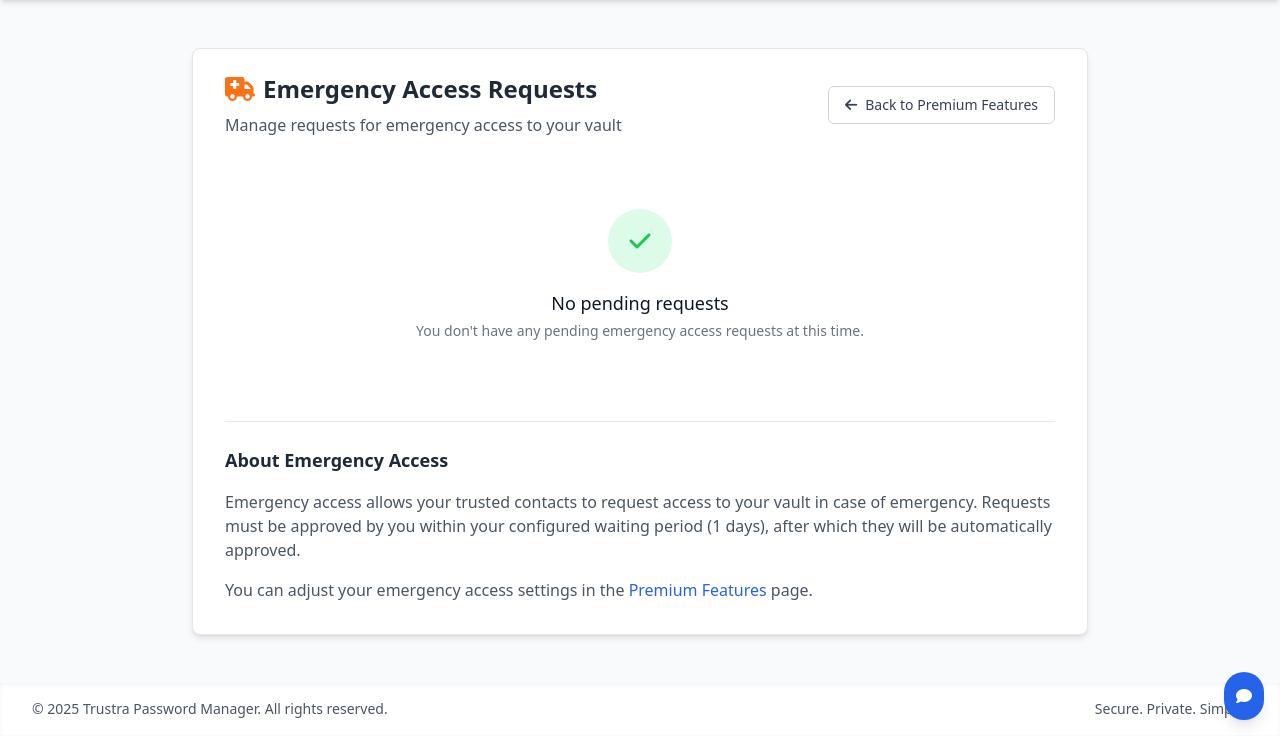
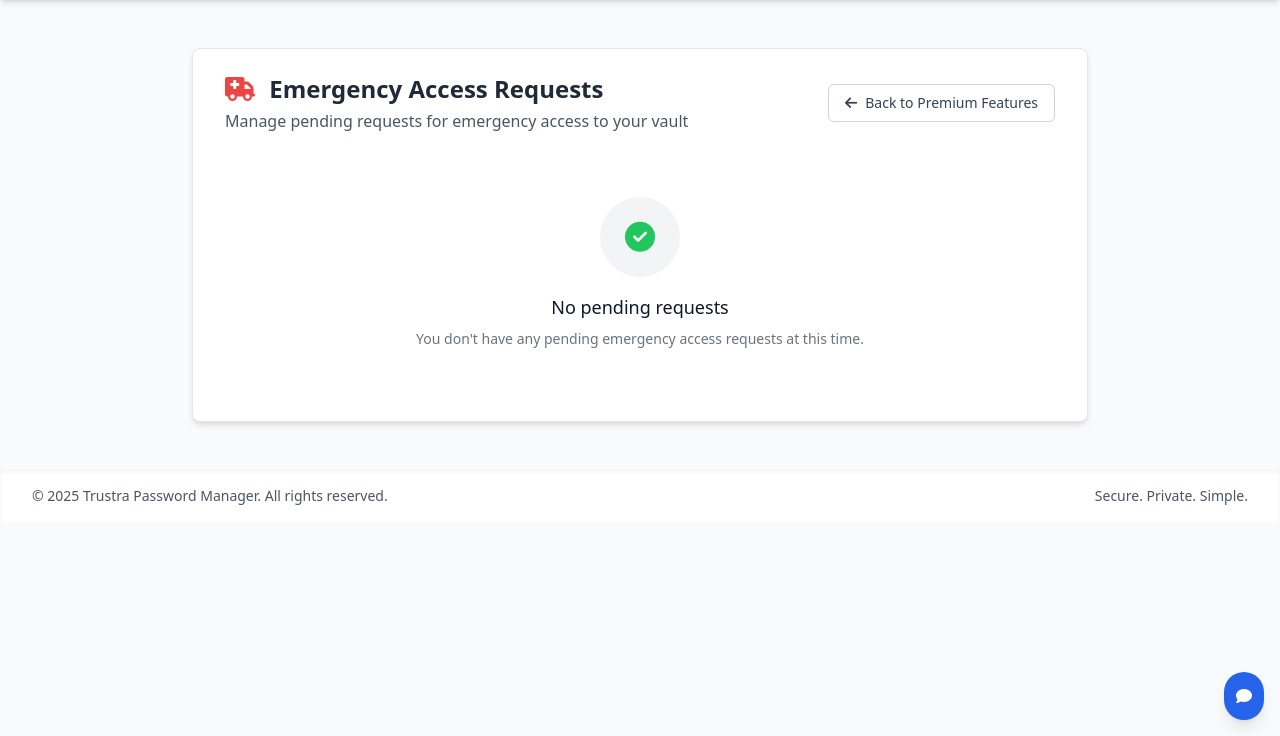
Before and after one commit to hxviihxxck/Trustra, a Flask app: page /premium/emergency-requests in a window 1280 px wide. Shown: the part 64-800 px from the top of the page. Run offline with Flask 3, Linux system fonts and the light colour scheme; a user stored in the database is signed in; tables that the repository leaves empty hold one stand-in row (values such as "Sample post"); some libraries are stand-ins or nearby versions.

Commit message:
Provide users with a way to request emergency access to their vault
Implements the emergency access feature by adding the emergency_bp blueprint, a link to the login page, and improves the UI.

Replit-Commit-Author: Agent
Replit-Commit-Session-Id: c424f8fa-27e8-4d95-9c69-c8446b67b617
Replit-Commit-Screenshot-Url: https://storage.googleapis.com/screenshot-production-us-central1/7680f08e-5d88-4f7d-a27c-555d6f1d0765/1aca4f9c-0fb2-47f8-aba4-8be1c54be29f.jpg

```diff
--- a/main.py
+++ b/main.py
@@ -1,8 +1,10 @@
 from app import app, db  # noqa: F401
 from chat import chat_bp, ChatMessage
+from routes_emergency import emergency_bp
 
 # Register blueprints
 app.register_blueprint(chat_bp)
+app.register_blueprint(emergency_bp)
 
 # Make sure database tables are created
 with app.app_context():
--- a/premium.py
+++ b/premium.py
@@ -337,7 +337,9 @@ def view_emergency_requests():
             status='pending'
         ).all()
 
-        return render_template('premium/emergency_requests.html', requests=requests)
+        return render_template('premium/emergency_requests.html',
+                              requests=requests,
+                              now=datetime.utcnow())
     except Exception as e:
         logging.error(f"Error retrieving emergency requests: {str(e)}")
         flash('An error occurred while retrieving emergency access requests.', 'danger')
--- a/templates/premium/emergency_requests.html
+++ b/templates/premium/emergency_requests.html
@@ -5,17 +5,17 @@
 {% block content %}
 <div class="fade-in max-w-4xl mx-auto">
     <div class="bg-white dark:bg-gray-800 shadow-md rounded-lg px-8 pt-6 pb-8 mb-4 border border-gray-200 dark:border-gray-700">
-        <div class="flex items-center justify-between mb-6">
+        <div class="flex justify-between items-center mb-6">
             <div>
-                <h1 class="text-2xl font-bold text-gray-800 dark:text-white flex items-center">
-                    <i class="fas fa-ambulance text-orange-500 mr-2"></i>
+                <h1 class="text-2xl font-bold text-gray-800 dark:text-white">
+                    <i class="fas fa-ambulance text-red-500 mr-2"></i>
                     Emergency Access Requests
                 </h1>
-                <p class="text-gray-600 dark:text-gray-400 mt-2">
-                    Manage requests for emergency access to your vault
+                <p class="text-gray-600 dark:text-gray-400 mt-1">
+                    Manage pending requests for emergency access to your vault
                 </p>
             </div>
-            <a href="{{ url_for('subscription.premium_features') }}" class="inline-flex items-center px-4 py-2 border border-gray-300 dark:border-gray-600 text-sm font-medium rounded-md text-gray-700 dark:text-gray-300 bg-white dark:bg-gray-700 hover:bg-gray-50 dark:hover:bg-gray-600 focus:outline-none focus:ring-2 focus:ring-offset-2 focus:ring-primary-500">
+            <a href="{{ url_for('subscription.premium_features') }}" class="inline-flex items-center px-4 py-2 border border-gray-300 dark:border-gray-600 text-sm font-medium rounded-md text-gray-700 dark:text-gray-300 bg-white dark:bg-gray-700 hover:bg-gray-50 dark:hover:bg-gray-600 focus:outline-none focus:ring-2 focus:ring-offset-2 focus:ring-indigo-500">
                 <i class="fas fa-arrow-left mr-2"></i>
                 Back to Premium Features
             </a>
@@ -24,97 +24,56 @@
         {% if requests %}
             <div class="space-y-6">
                 {% for request in requests %}
-                    <div class="bg-orange-50 dark:bg-orange-900/30 rounded-lg p-6 border border-orange-200 dark:border-orange-800">
-                        <div class="flex flex-col md:flex-row md:items-start justify-between">
-                            <div class="mb-4 md:mb-0">
-                                <h3 class="text-lg font-semibold text-gray-800 dark:text-white">
-                                    Emergency Access Request
+                    <div class="bg-red-50 dark:bg-red-900 rounded-lg overflow-hidden shadow border border-red-200 dark:border-red-700">
+                        <div class="px-4 py-5 sm:p-6">
+                            <div class="sm:flex sm:items-start sm:justify-between">
+                                <div>
+                                    <h3 class="text-lg leading-6 font-medium text-gray-900 dark:text-white">
+                                        Emergency Access Request from {{ request.requester_email }}
                                     </h3>
-                                <div class="mt-2 space-y-2">
-                                    <div class="flex items-start">
-                                        <div class="flex-shrink-0 h-5 w-5 text-gray-400">
-                                            <i class="fas fa-envelope"></i>
-                                        </div>
-                                        <div class="ml-3">
-                                            <p class="text-sm text-gray-700 dark:text-gray-300">
-                                                <span class="font-medium">Requestor:</span> {{ request.requester_email }}
+                                    <div class="mt-2 max-w-xl text-sm text-gray-500 dark:text-gray-300">
+                                        <p>This person is requesting emergency access to your vault.</p>
+                                        <p class="mt-1">
+                                            <span class="font-semibold">Requested:</span> {{ request.requested_at.strftime('%Y-%m-%d %H:%M') }}
+                                        </p>
+                                        <p class="mt-1">
+                                            <span class="font-semibold">Auto-approved after:</span> {{ request.expires_at.strftime('%Y-%m-%d %H:%M') }}
+                                            ({{ (request.expires_at - now).days }} days remaining)
                                         </p>
                                     </div>
                                 </div>
-                                    <div class="flex items-start">
-                                        <div class="flex-shrink-0 h-5 w-5 text-gray-400">
-                                            <i class="fas fa-calendar"></i>
-                                        </div>
-                                        <div class="ml-3">
-                                            <p class="text-sm text-gray-700 dark:text-gray-300">
-                                                <span class="font-medium">Requested:</span> {{ request.requested_at.strftime('%Y-%m-%d %H:%M') }}
-                                            </p>
-                                        </div>
-                                    </div>
-                                    <div class="flex items-start">
-                                        <div class="flex-shrink-0 h-5 w-5 text-gray-400">
-                                            <i class="fas fa-hourglass-half"></i>
-                                        </div>
-                                        <div class="ml-3">
-                                            <p class="text-sm text-gray-700 dark:text-gray-300">
-                                                <span class="font-medium">Auto-Approval:</span> {{ request.expires_at.strftime('%Y-%m-%d %H:%M') }}
-                                            </p>
-                                        </div>
-                                    </div>
-                                </div>
-                            </div>
-
-                            <div class="flex flex-col space-y-2">
+                                <div class="mt-5 sm:mt-0 sm:ml-6 sm:flex sm:flex-shrink-0 sm:items-center">
+                                    <div class="flex space-x-3">
                                         <form action="{{ url_for('premium.handle_emergency_request', request_id=request.id, action='approve') }}" method="POST">
                                             <input type="hidden" name="csrf_token" value="{{ csrf_token() }}">
-                                    <button type="submit" class="w-full inline-flex justify-center items-center px-4 py-2 border border-transparent text-sm font-medium rounded-md shadow-sm text-white bg-green-600 hover:bg-green-700 focus:outline-none focus:ring-2 focus:ring-offset-2 focus:ring-green-500">
+                                            <button type="submit" class="inline-flex items-center px-4 py-2 border border-transparent text-sm font-medium rounded-md shadow-sm text-white bg-green-600 hover:bg-green-700 focus:outline-none focus:ring-2 focus:ring-offset-2 focus:ring-green-500">
                                                 <i class="fas fa-check mr-2"></i> Approve
                                             </button>
                                         </form>
-
                                         <form action="{{ url_for('premium.handle_emergency_request', request_id=request.id, action='deny') }}" method="POST">
                                             <input type="hidden" name="csrf_token" value="{{ csrf_token() }}">
-                                    <button type="submit" class="w-full inline-flex justify-center items-center px-4 py-2 border border-transparent text-sm font-medium rounded-md shadow-sm text-white bg-red-600 hover:bg-red-700 focus:outline-none focus:ring-2 focus:ring-offset-2 focus:ring-red-500">
+                                            <button type="submit" class="inline-flex items-center px-4 py-2 border border-transparent text-sm font-medium rounded-md shadow-sm text-white bg-red-600 hover:bg-red-700 focus:outline-none focus:ring-2 focus:ring-offset-2 focus:ring-red-500">
                                                 <i class="fas fa-times mr-2"></i> Deny
                                             </button>
                                         </form>
                                     </div>
                                 </div>
-
-                        <div class="mt-4 bg-orange-100 dark:bg-orange-800/50 p-3 rounded-md">
-                            <p class="text-sm text-orange-800 dark:text-orange-200">
-                                <i class="fas fa-exclamation-triangle mr-1"></i>
-                                Warning: Approving this request will grant full access to your password vault.
-                                If you did not expect this request, you should deny it immediately and change your master password.
-                            </p>
+                            </div>
                         </div>
                     </div>
                 {% endfor %}
             </div>
         {% else %}
-            <div class="text-center py-12">
-                <div class="mx-auto w-16 h-16 flex items-center justify-center rounded-full bg-green-100 dark:bg-green-900 mb-4">
-                    <i class="fas fa-check text-green-500 dark:text-green-400 text-2xl"></i>
+            <div class="text-center py-10">
+                <div class="mx-auto w-20 h-20 rounded-full bg-gray-100 dark:bg-gray-700 flex items-center justify-center mb-4">
+                    <i class="fas fa-check-circle text-green-500 text-3xl"></i>
                 </div>
                 <h3 class="text-lg font-medium text-gray-900 dark:text-white">No pending requests</h3>
-                <p class="mt-1 text-sm text-gray-500 dark:text-gray-400">
+                <p class="mt-2 text-sm text-gray-500 dark:text-gray-400">
                     You don't have any pending emergency access requests at this time.
                 </p>
             </div>
         {% endif %}
-
-        <div class="mt-8 pt-6 border-t border-gray-200 dark:border-gray-700">
-            <h2 class="text-lg font-semibold text-gray-800 dark:text-white mb-4">About Emergency Access</h2>
-            <p class="text-gray-600 dark:text-gray-400 mb-4">
-                Emergency access allows your trusted contacts to request access to your vault in case of emergency.
-                Requests must be approved by you within your configured waiting period ({{ current_user.emergency_wait_time_days }} days),
-                after which they will be automatically approved.
-            </p>
-            <p class="text-gray-600 dark:text-gray-400">
-                You can adjust your emergency access settings in the
-                <a href="{{ url_for('subscription.premium_features') }}" class="text-primary-600 dark:text-primary-400 hover:underline">Premium Features</a> page.
-            </p>
-        </div>
     </div>
 </div>
 {% endblock %}
```
Also changed, not shown: templates/login.html (+6 -1 lines). Lines whose indentation alone changed are shown as unchanged.
